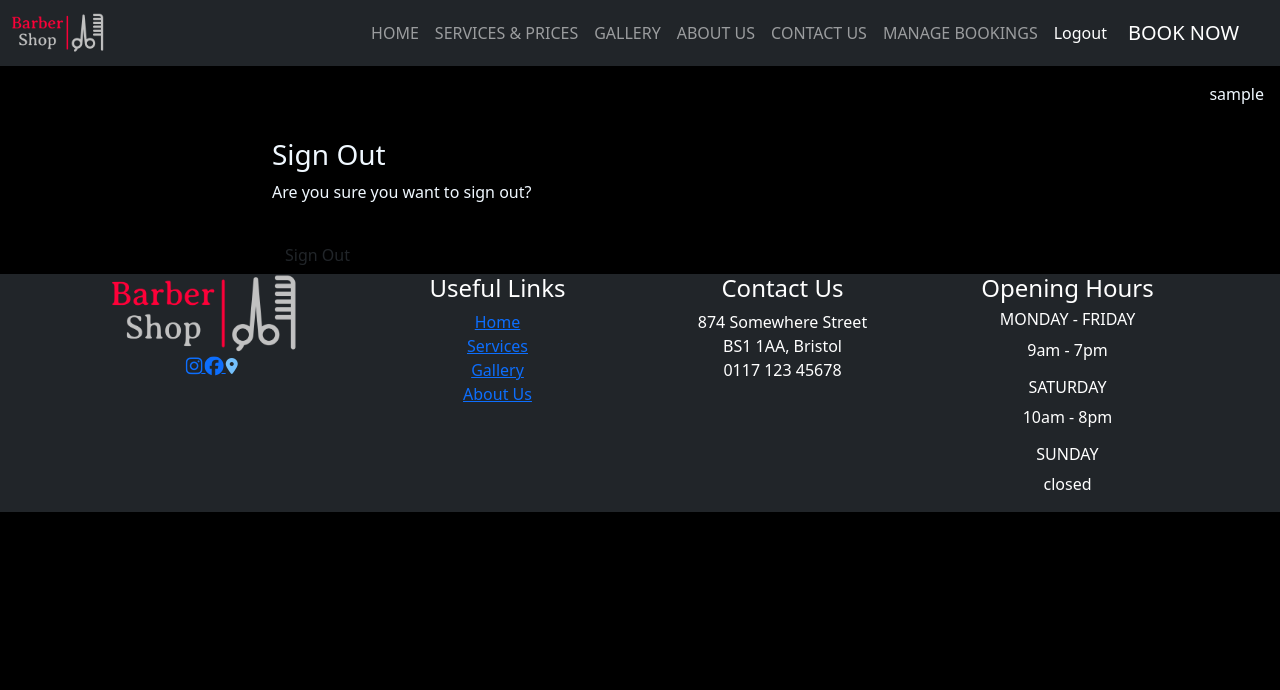
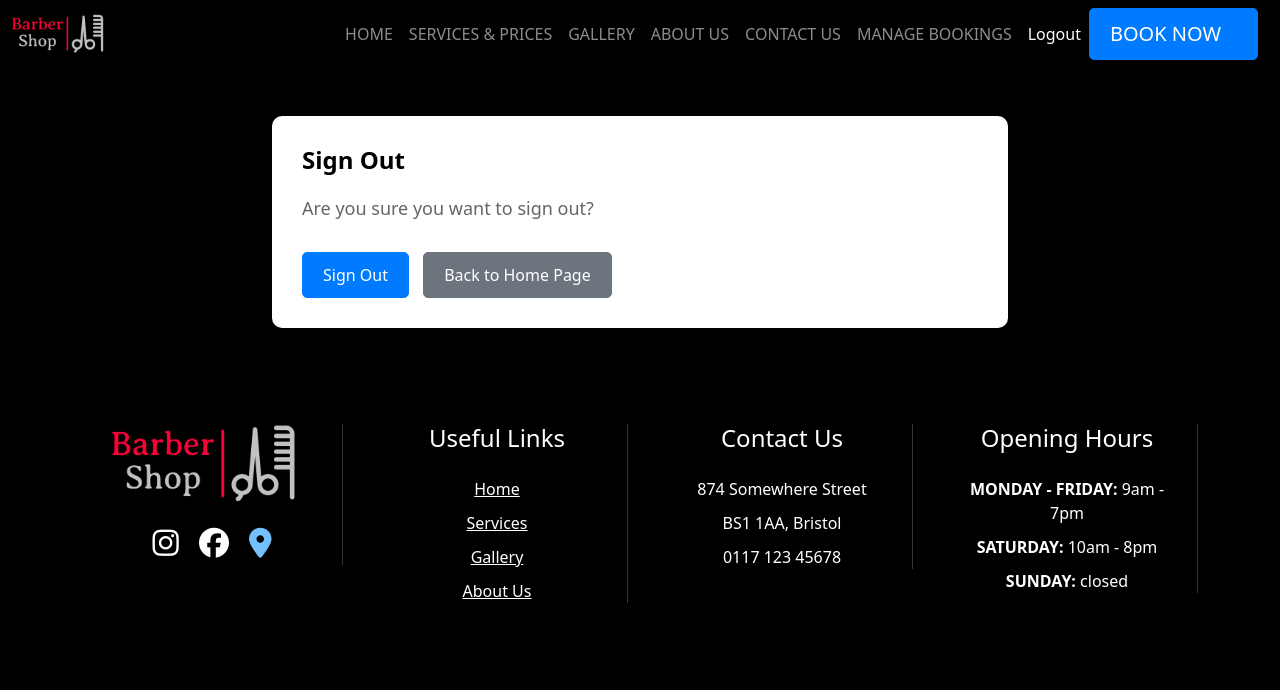
Before and after one commit to huss-al/barber_booking, a Django app: page /accounts/logout/ in a window 1280 px wide. Shown: the top 690 px of the page. Run offline with Django 4.2, Linux system fonts and the light colour scheme; the visitor is signed in with stand-in values (Sample User, id 1); some libraries are stand-ins or nearby versions.

Commit message:
styled everything and styling all finished. Will start testing now

```diff
--- a/home/templates/home/about_us.html
+++ b/home/templates/home/about_us.html
@@ -7,7 +7,7 @@
 {% endblock %}
 
 {% block content %}
-<div class="container mt-2 mb-5">
+<div class="container aboutUs mt-5 mb-5">
     <h2>About Us</h2>
         {% if content %}
             <div class="col-12 mb-5">
@@ -27,7 +27,7 @@
 
 <style>
     /* Optional: Add custom styles for about us page */
-.container {
+.aboutUs {
     max-width: 800px;
     margin: auto;
     padding: 0 15px;
--- a/home/templates/home/contact_us.html
+++ b/home/templates/home/contact_us.html
@@ -4,7 +4,7 @@
 
 {% block content %}
 
-    <div class="container contact-us-container">
+    <div class="container contact-us-container mb-5 mt-5">
         <div class="row justify-content-center">
                 <div class="contact-us-box">
                     <div class="contact-us-header">
--- a/home/templates/home/home.html
+++ b/home/templates/home/home.html
@@ -117,7 +117,7 @@
 <div class="container mt-5">
     <div class="row text-center">
         <div class="col mb-5">
-            <a href="{% url 'booking-page' %}" class="btn booknow-btn">BOOK NOW</a>
+            <a href="{% url 'booking-page' %}" class="btn btn-primary">BOOK NOW</a>
         </div>
     </div>
 </div>
@@ -204,6 +204,7 @@
     cursor: pointer;
     transition: .3s;
     color: #000000;
+    font-weight: 700;
     }
 
     .contact-btn:hover {
--- a/home/templates/home/services.html
+++ b/home/templates/home/services.html
@@ -7,7 +7,7 @@ Services and Prices
 
 {% block content %}
 
-    <div class="container mb-5">
+    <div class="container mb-5 mt-5">
         <h2 class="text-center">Price List</h2>
         <div class="table-responsive">
             <table class="table table-bordered">
@@ -42,7 +42,7 @@ Services and Prices
         font-family: 'Poppins', sans-serif;
     }
 
-    main {
+    body {
         display: flex;
         flex-direction: column;
         align-items: center;
@@ -50,7 +50,7 @@ Services and Prices
     }
 
     .container {
-        width: 50%;
+        width: 100%;
     }
 
     thead {
--- a/static/css/style.css
+++ b/static/css/style.css
@@ -2,3 +2,42 @@ body {
     background-color: black;
     color: aliceblue;
 }
+
+.footer-section {
+    padding: 0 15px;
+    border-right: 1px solid rgba(255, 255, 255, 0.2); /* Add vertical lines */
+    min-height: 120px; /* Ensure each section has consistent height */
+}
+
+.social-icons a {
+    color: #fff;
+    font-size: 30px;
+    transition: color 0.3s;
+}
+
+.social-icons a:hover {
+    color: #74C0FC;
+}
+
+footer .list-unstyled {
+    list-style: none;
+    padding: 0;
+}
+
+footer .list-unstyled li {
+    margin-bottom: 10px;
+}
+
+/* Center content on mobile */
+@media (max-width: 767px) {
+    .footer-section {
+        text-align: center;
+        border-right: none;
+        border-bottom: 1px solid rgba(255, 255, 255, 0.2); /* Add horizontal lines */
+        padding-bottom: 5px;
+    }
+
+    .col-md-3 {
+        margin-bottom: 30px; /* Add space between columns */
+    }
+}
--- a/templates/account/logout.html
+++ b/templates/account/logout.html
@@ -5,25 +5,72 @@
 {% block head_title %}{% trans "Sign Out" %}{% endblock %}
 
 {% block content %}
-<div class="container">
+<div class="container mt-5 mb-5">
     <div class="row">
-        <div class="col-md-8 mt-3 offset-md-2">
-            <h3>{% trans "Sign Out" %}</h3>
-
+        <div class="col-md-8 offset-md-2">
+            <div class="card">
+                <div class="card-body">
+                    <h3 class="card-title">{% trans "Sign Out" %}</h3>
                     <p>{% trans 'Are you sure you want to sign out?' %}</p>
-        </div>
-    </div>
-    <div class="row">
-        <div class="col-md-8 mt-3 offset-md-2">
-
                     <form method="post" action="{% url 'account_logout' %}">
                         {% csrf_token %}
                         {% if redirect_field_value %}
                         <input type="hidden" name="{{ redirect_field_name }}" value="{{ redirect_field_value }}" />
                         {% endif %}
-                <button class="btn btn-signup right" type="submit">{% trans 'Sign Out' %}</button>
+                        <button class="btn btn-primary" type="submit">{% trans 'Sign Out' %}</button>
+                        <a href="{% url 'home-page' %}" class="btn btn-secondary">{% trans 'Back to Home Page' %}</a>
                     </form>
                 </div>
             </div>
         </div>
+    </div>
+</div>
+
+<style>
+    .card {
+        border: none;
+        box-shadow: 0px 0px 10px rgba(0, 0, 0, 0.1);
+        border-radius: 10px;
+    }
+
+    .card-body {
+        padding: 30px;
+        color: black;
+    }
+
+    .card-title {
+        font-size: 24px;
+        font-weight: bold;
+        margin-bottom: 20px;
+    }
+
+    p {
+        color: #666;
+        font-size: 18px;
+        margin-bottom: 30px;
+    }
+
+    .btn {
+        padding: 10px 20px;
+        border-radius: 5px;
+        margin-right: 10px;
+    }
+
+    .btn-primary {
+        background-color: #007bff;
+        border-color: #007bff;
+        color: #fff;
+    }
+
+    .btn-secondary {
+        background-color: #6c757d;
+        border-color: #6c757d;
+        color: #fff;
+    }
+
+    .btn-primary:hover,
+    .btn-secondary:hover {
+        opacity: 0.9;
+    }
+</style>
 {% endblock %}
--- a/templates/base.html
+++ b/templates/base.html
@@ -14,7 +14,7 @@
 </head>
 <body>
 
-<nav class="navbar navbar-expand-lg navbar-dark bg-dark">
+<nav class="navbar navbar-expand-lg navbar-dark bg-black">
     <div class="container-fluid">
         <a class="navbar-brand" href="{% url 'home-page' %}">
             <img src="{% static 'images/barber-shop-high-resolution-logo-transparent.png' %}" alt="Logo" height="40">
@@ -22,7 +22,7 @@
 
         <!-- BOOK NOW button visible on mobile -->
         <div class="d-lg-none">
-            <button type="button" class="btn booking-btn">
+            <button type="button" class="btn btn-primary">
                 <a class="navbar-brand" href="{% url 'booking-page' %}">BOOK NOW</a>
             </button>
         </div>
@@ -52,7 +52,7 @@
 
             <!-- BOOK NOW button visible on desktop -->
             <div class="d-none d-lg-block">
-                <button type="button" class="btn booking-btn">
+                <button type="button" class="btn btn-primary">
                     <a class="navbar-brand" href="{% url 'booking-page' %}">BOOK NOW</a>
                 </button>
             </div>
@@ -61,13 +61,6 @@
 </nav>
 
 <main class="main-body">
-    {% if user.is_authenticated %}
-
-    <p class="text-end m-3"> {{ user.username }}</p>
-    {% else %}
-    <p class="text-end m-3">You are not logged in</p>
-    {% endif %}
-
     {% block content %}
     <!-- Content Goes here -->
 
@@ -76,68 +69,56 @@
 </main>
 
 
-<footer class="bg-dark">
+<footer class="bg-black text-white py-5">
     <div class="container">
-        <div class="row text-center">
-            <div class="col-12 col-md-3">
         <div class="row">
-                    <div class="col-12">
+            <div class="col-md-3 mb-4 text-center">
+                <div class="footer-section">
                     <a class="navbar-brand" href="#">
                         <img src="{% static 'images/barber-shop-high-resolution-logo-transparent.png' %}" alt="Logo" height="80">
                     </a>
-                    </div>
-                </div>
-                <div class="row text-center">
-                    <div class="col-12">
-                        <a href="https://www.instagram.com/">
-                            <i class="fa-brands fa-instagram fa-beat"></i>
-                        </a>
-                        <a href="https://www.facebook.com/">
-                            <i class="fa-brands fa-facebook fa-beat"></i>
-                        </a>
-                        <a href="https://www.google.com/maps/dir//33+Wine+St,+Bristol+BS1+2BQ/@51.4556213,-2.6735896,12z/data=!4m8!4m7!1m0!1m5!1m1!1s0x48718e7742a2b1bf:0x2bee816e8e346c4d!2m2!1d-2.5911894!2d51.4556502?entry=ttu">
-                            <i class="fa-solid fa-location-dot" style="color: #74C0FC;"></i>
-                        </a>
+                    <div class="social-icons mt-3">
+                        <a href="https://www.instagram.com/" class="me-3"><i class="fab fa-instagram"></i></a>
+                        <a href="https://www.facebook.com/" class="me-3"><i class="fab fa-facebook"></i></a>
+                        <a href="https://www.google.com/maps/dir//33+Wine+St,+Bristol+BS1+2BQ/@51.4556213,-2.6735896,12z/data=!4m8!4m7!1m0!1m5!1m1!1s0x48718e7742a2b1bf:0x2bee816e8e346c4d!2m2!1d-2.5911894!2d51.4556502?entry=ttu"><i class="fas fa-map-marker-alt" style="color: #74C0FC;"></i></a>
                     </div>
                 </div>
             </div>
-            <div class="col-12 col-md-3 text-center">
-                <h4 class="text-white">Useful Links</h4>
+            <div class="col-md-3 mb-4 text-center">
+                <div class="footer-section">
+                    <h4 class="mb-4">Useful Links</h4>
                     <ul class="list-unstyled">
-                    <li>
-                        <a href="{% url 'home-page' %}">Home</a>
-                    </li>
-                    <li>
-                        <a href="{% url 'services-page' %}">Services</a>
-                    </li>
-                    <li>
-                        <a href="{% url 'gallery-page' %}">Gallery</a>
-                    </li>
-                    <li>
-                        <a href="{% url 'about_us-page' %}">About Us</a>
-                    </li>
+                        <li><a href="{% url 'home-page' %}" class="text-white">Home</a></li>
+                        <li><a href="{% url 'services-page' %}" class="text-white">Services</a></li>
+                        <li><a href="{% url 'gallery-page' %}" class="text-white">Gallery</a></li>
+                        <li><a href="{% url 'about_us-page' %}" class="text-white">About Us</a></li>
                     </ul>
                 </div>
-            <div class="col-12 col-md-3">
-                <h4 class="text-white">Contact Us</h4>
+            </div>
+            <div class="col-md-3 mb-4 text-center">
+                <div class="footer-section">
+                    <h4 class="mb-4">Contact Us</h4>
                     <ul class="list-unstyled text-white">
                         <li>874 Somewhere Street</li>
                         <li>BS1 1AA, Bristol</li>
                         <li>0117 123 45678</li>
                     </ul>
                 </div>
-            <div class="col-12 col-md-3 text-white">
-                <h4>Opening Hours</h4>
-                <h6>MONDAY - FRIDAY</h6>
-                <p>9am - 7pm</p>
-                <h6>SATURDAY</h6>
-                <p>10am - 8pm</p>
-                <h6>SUNDAY</h6>
-                <p>closed</p>
+            </div>
+            <div class="col-md-3 text-center">
+                <div class="footer-section">
+                    <h4 class="mb-4">Opening Hours</h4>
+                    <ul class="list-unstyled">
+                        <li><strong>MONDAY - FRIDAY:</strong> 9am - 7pm</li>
+                        <li><strong>SATURDAY:</strong> 10am - 8pm</li>
+                        <li><strong>SUNDAY:</strong> closed</li>
+                    </ul>
+                </div>
             </div>
         </div>
     </div>
 </footer>
+
 
 <script src="https://kit.fontawesome.com/8f470d4365.js" crossorigin="anonymous"></script>
 <script src="https://cdn.jsdelivr.net/npm/bootstrap@5.0.2/dist/js/bootstrap.bundle.min.js" integrity="sha384-MrcW6ZMFYlzcLA8Nl+NtUVF0sA7MsXsP1UyJoMp4YLEuNSfAP+JcXn/tWtIaxVXM" crossorigin="anonymous"></script>
```
Also changed, not shown: home/templates/home/booking_success.html (+54 -3 lines), 1 other file. Lines whose indentation alone changed are shown as unchanged.
